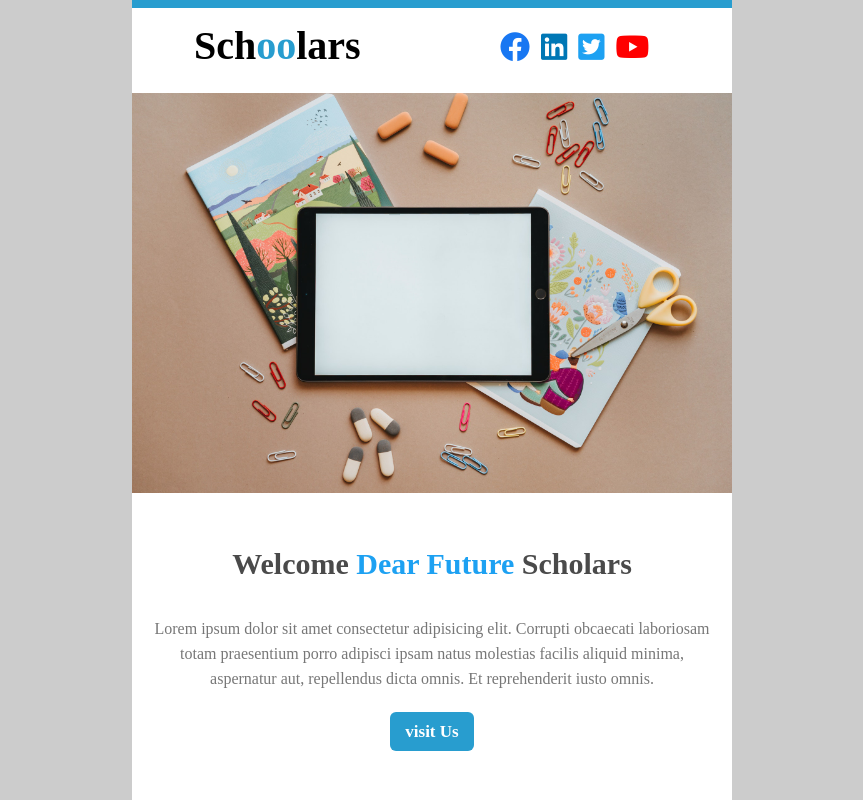
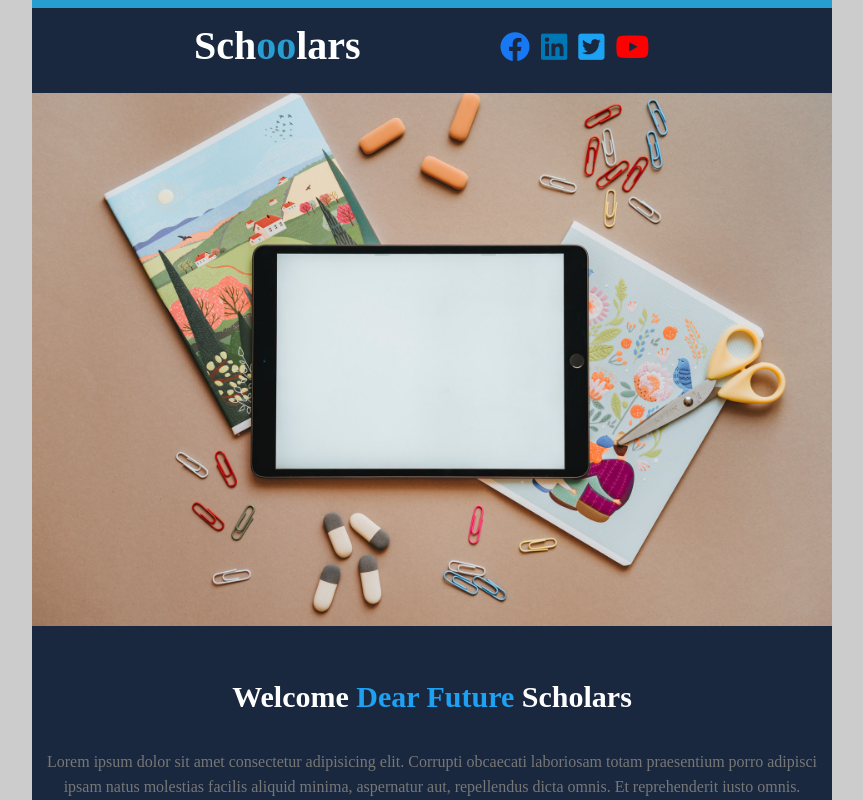
Before and after one commit to AbdelrahmanElzero/Newsletter, a plain HTML site: page index.html in a window 1280 px wide. Shown: the top 800 px of the page, without its empty margins (208-1071 px from the left). Drawn offline with Linux system fonts and the light colour scheme.

Commit message:
Edited the desing background and logo color

```diff
--- a/css/style.css
+++ b/css/style.css
@@ -27,11 +27,11 @@ img{
 
 .main{
   width: 100%;
-  max-width: 600px;
-  background-color: #ffffff;
+  max-width: 800px;
+  background-color: #19283f;;
   margin: 0 auto;
   border-spacing: 0;
-  color: #4a4a4a;
+  color: white;
 }
 
 a,a:hover,a:focus{
@@ -40,7 +40,7 @@ a,a:hover,a:focus{
 }
 
 .button{
-  background-color: #289dcf;
+  background-color: #00B0FF;
   border: none;
   outline: none;
   padding:10px 15px;
--- a/index.html
+++ b/index.html
@@ -23,7 +23,7 @@
                 <table class="column">
                   <tr>
                     <td style="padding:0 62px 10px;">
-                      <a class="logo" href="#" width="180" style="color: black;">Sch<span style="color: #289dcf;">oo</span>lars</a>
+                      <a class="logo" href="#" width="180" style="color: white;">Sch<span style="color: #289dcf;">oo</span>lars</a>
                     </td>
                   </tr>
                 </table>
@@ -46,7 +46,7 @@
       <tr>
         <td>
           <a href="#">
-            <img src="pexels-olia-danilevich-5088022.jpg" alt="" width="600" style="max-width: 100%;">
+            <img src="pexels-olia-danilevich-5088022.jpg" alt="" width="600" style="width: 100%;">
           </a>
         </td>
       </tr>
@@ -62,7 +62,7 @@
                 <p style="color: #777; line-height:25px; padding:5px 0 15px;">
                   Lorem ipsum dolor sit amet consectetur adipisicing elit. Corrupti obcaecati laboriosam totam praesentium porro adipisci ipsam natus molestias facilis aliquid minima, aspernatur aut, repellendus dicta omnis. Et reprehenderit iusto omnis.
                 </p>
-                <a href="#" class="button" type="button" >visit Us</a>
+                <a href="#" class="button" type="button" >Visit Us</a>
               </td>
             </tr>
           </table>
```
